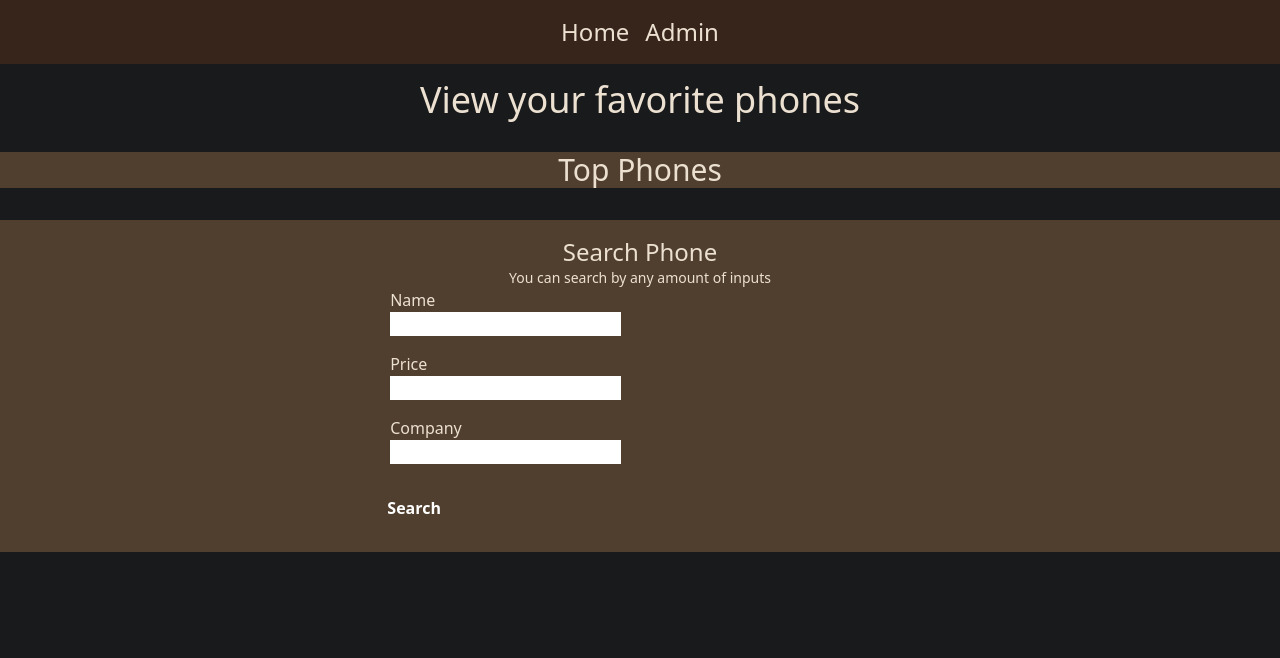
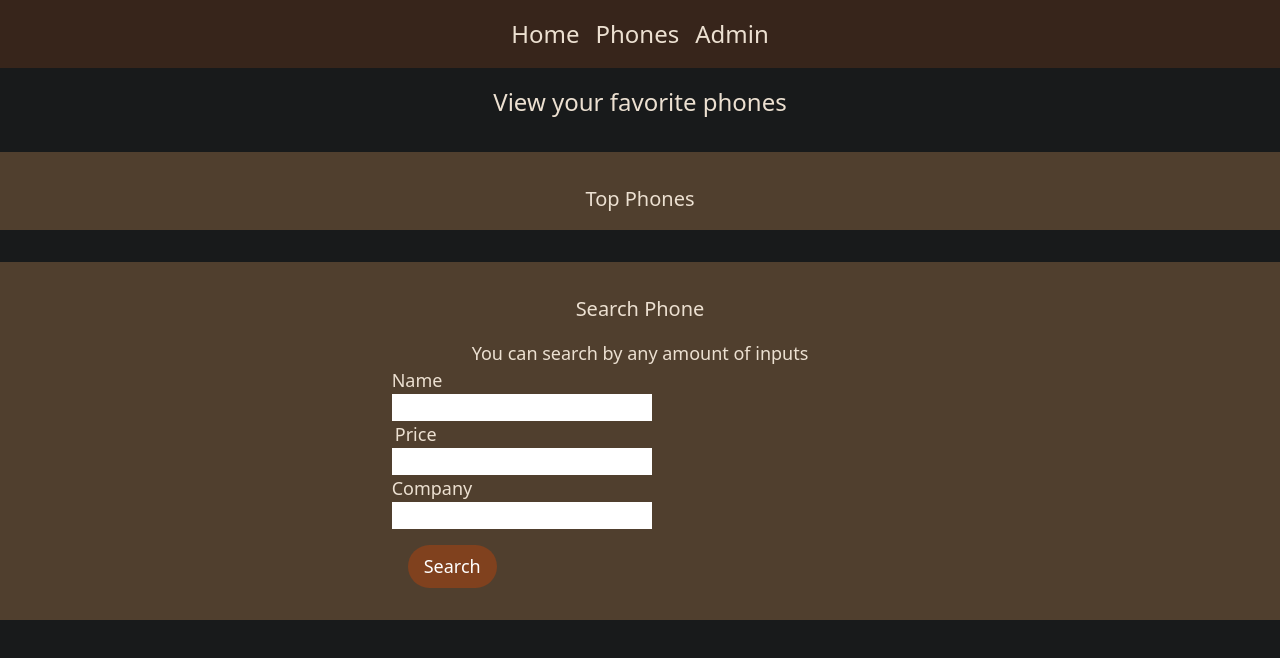
Before and after one commit to AnassTaher/phone-shop, a website with bundled scripts: page public/index.html in a window 1280 px wide. Built offline with nearby package versions, Linux system fonts and the light colour scheme; no server answers.

Commit message:
cleaned up css, way less code now

```diff
--- a/package.json
+++ b/package.json
@@ -1,6 +1,7 @@
 {
   "scripts": {
-    "dev": "cross-env TAILWIND_MODE=watch vite"
+    "dev": "cross-env TAILWIND_MODE=watch vite",
+    "css" : "tailwindcss -i ./public/index.css -o ./public/tailwind.css"
   },
   "devDependencies": {
     "autoprefixer": "^10.4.14",
--- a/public/admin.html
+++ b/public/admin/admin.html
@@ -13,6 +13,7 @@
       <nav>
         <ul class="mr-4 flex justify-center gap-4">
           <li><a href="/index.html">Home</a></li>
+          <li><a href="/phones.html">Phones</a></li>
           <li><a href="/admin.html">Admin</a></li>
         </ul>
       </nav>
--- a/public/admin.js
+++ b/public/admin/admin.js
@@ -1,5 +1,5 @@
 
-import { app, db } from './firebase.js';
+import { app, db } from '../firebase.js';
 import { collection, addDoc } from 'https://www.gstatic.com/firebasejs/10.1.0/firebase-firestore.js'
 
 const postForm = document.getElementById('post-form');
--- a/public/app.js
+++ b/public/app.js
@@ -20,7 +20,7 @@ function createPhone(phone) {
     <p>
       ${phone.company}
     </p>
-    <a href="${phone.url}" class="buy-btn">Buy: ${phone.price}</a>
+    <a href="${phone.url}"><button>Buy: ${phone.price}</button></a>
   `
   return el
 }
--- a/public/index.css
+++ b/public/index.css
@@ -4,13 +4,42 @@
 
 /* https://colorswall.com/palette/22488 */
 
-li{
-  @apply hover:bg-hover
+article{
+  @apply bg-content mt-8 p-4
+}
+
+body{
+  @apply bg-body text-txt
+}
+
+button{
+  @apply bg-op3 hover:bg-hover text-white rounded-full px-4 py-2 m-4
+}
+
+h1{
+  @apply text-2xl
+}
+
+h2{
+  @apply text-xl
+}
+
+h3{
+  @apply text-lg
 }
 
 input{
   @apply text-body
 }
+
+button, li{
+  @apply hover:bg-hover
+}
+
+h1,h2,h3{
+  @apply text-center mt-4
+}
+
 
 .phone-image{
   @apply w-48
@@ -19,7 +48,3 @@ input{
 .phone{
   @apply flex flex-col items-center justify-center
 }
-
-.buy-btn{
-  @apply bg-op3 text-white px-4 py-2 rounded-full m-4 hover:bg-hover
-}
--- a/public/index.html
+++ b/public/index.html
@@ -4,35 +4,35 @@
     <meta charset="UTF-8" />
     <meta name="viewport" content="width=device-width, initial-scale=1.0" />
     <link rel="stylesheet" href="/index.css" />
-    <link rel="stylesheet" href="/tailwind.css" />
+    <!-- <link rel="stylesheet" href="/tailwind.css" /> -->
     <script type="module" src="/app.js" defer></script>
     <script type="module" src="/firebase.js" defer></script>
     <title>Phone Webshop</title>
   </head>
-  <body class="bg-body text-txt">
+  <body>
     <header class="text-2xl bg-nav p-4">
       <nav>
         <ul class="flex justify-center gap-4">
           <li><a href="/index.html">Home</a></li>
-          <li><a href="/admin.html">Admin</a></li>
+          <li><a href="/phones.html">Phones</a></li>
+          <li><a href="/admin/admin.html">Admin</a></li>
         </ul>
       </nav>
     </header>
 
     <main>
-      <h1 class="text-4xl text-center mt-4">View your favorite phones</h1>
+      <h1>View your favorite phones</h1>
 
-      <article class="my-8 bg-content">
-        <h1 class="text-center text-3xl">Top Phones</h1>
+      <article>
+        <h2>Top Phones</h2>
         <section id="top-phones" class="grid grid-flow-col"></section>
       </article>
 
-      <article class="bg-content my-8 p-4" >
-        <h1 class="text-center text-2xl">Search Phone</h1>
-        <h2 class="text-center text-sm">You can search by any amount of inputs </h2>
+      <article>
+        <h2>Search Phone</h2>
+        <h3>You can search by any amount of inputs </h>
         <div class="flex justify-evenly">
-        <section id="search-phones">
-          <form id="search-form" class="flex flex-col gap-4 w-1/4 items-center">
+          <form id="search-form">
             <div class="w-12">
               <label for="name">Name</label>
               <input type="text" id="name" name="name" />
@@ -48,14 +48,8 @@
               <input id="company" name="company" />
             </div>
 
-            <button
-              id="search-button"
-              class="hover:bg-hover text-white font-bold rounded p-4 "
-            >
-              Search
-            </button>
+            <button>Search</button>
           </form>
-        </section>
         <section id="search-result">
 
         </section>
--- a/tailwind.config.js
+++ b/tailwind.config.js
@@ -11,7 +11,19 @@ module.exports = {
       content : "#503f2e",
       white : "#ffffff",
       txt : "#ece0d1"
-    }
+    },
+    fontSize: {
+      xs: "0.75rem",
+      sm: "0.875rem",
+      base: "1rem",
+      lg: "1.125rem",
+      xl: "1.25rem",
+      "2xl": "1.5rem",
+      "3xl": "1.875rem",
+      "4xl": "2.25rem",
+      "5xl": "3rem",
+      "6xl": "4rem",
+    },
   },
   plugins: [],
 }
```
Also changed, not shown: public/phones/phones.html (added), public/tailwind.css.
